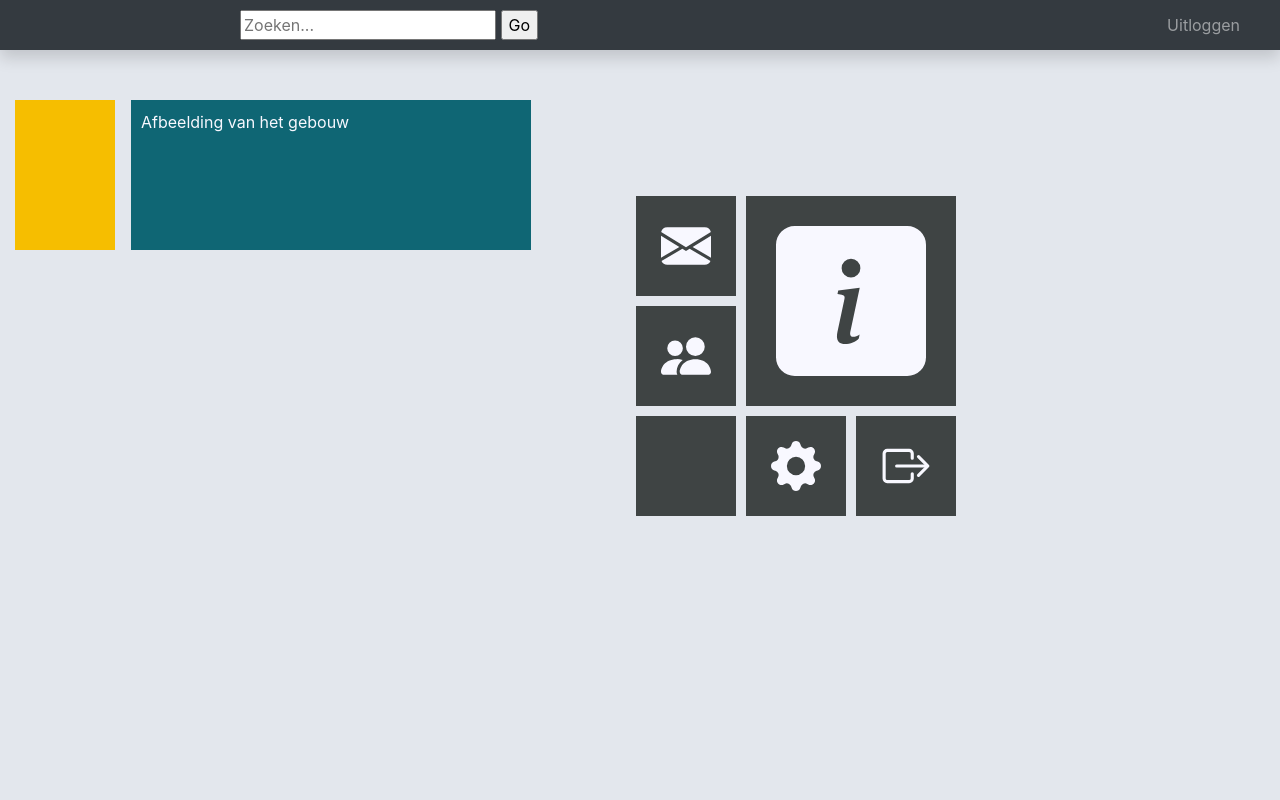
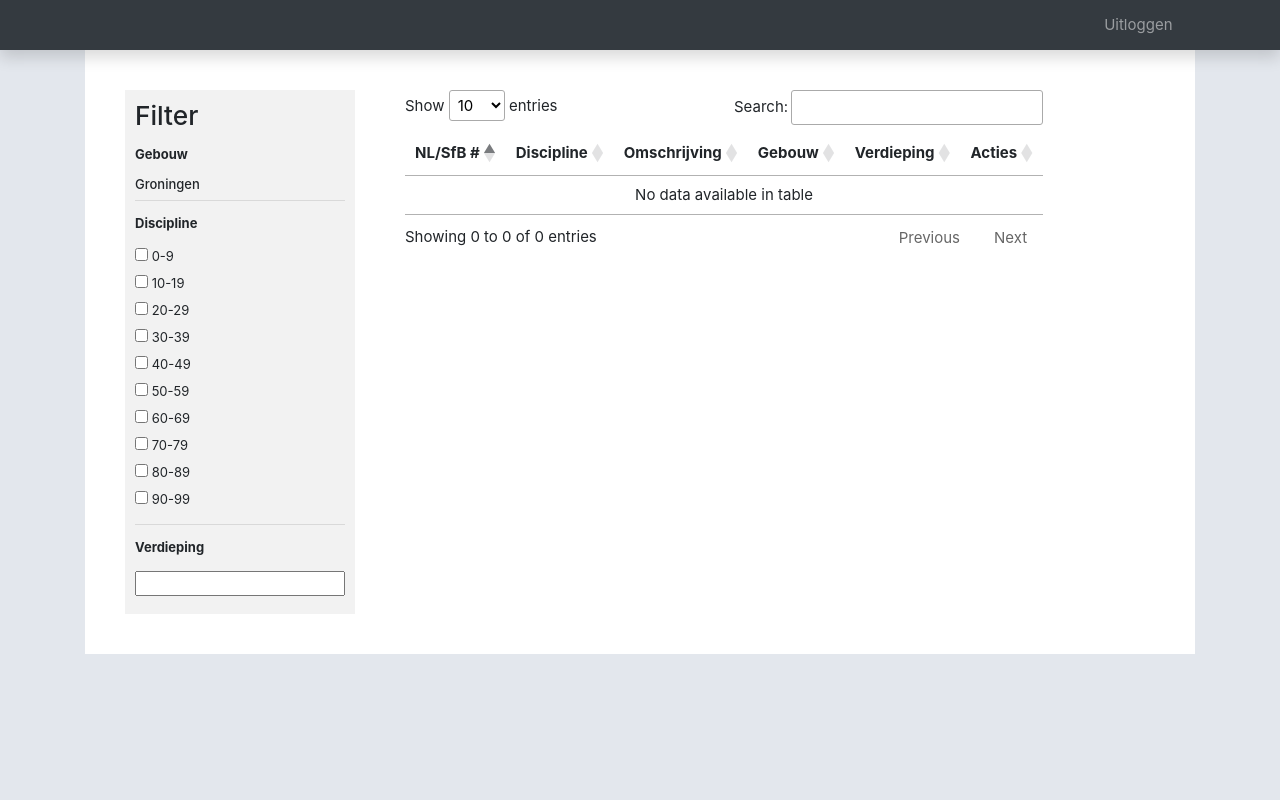
Before and after one commit to alterlai/supportal, a Symfony app: template templates/pages/home.html.twig in a window 1280 px wide. Run offline with Twig, Linux system fonts and the light colour scheme; the template is opened without the code that fills it, so the values that code supplies are empty; some libraries are stand-ins or nearby versions.

Commit message:
Home en document page

```diff
--- /dev/null
+++ b/public/web/css/application.css
@@ -0,0 +1,33 @@
+.navbar {
+    position: absolute;
+    top: 0;
+    width: 100%;
+}
+.row {margin-left: 0; margin-right: 0;}
+
+.content {padding-top: 50px;}
+
+#documenten {
+    background: white;
+    display: flex;
+    padding: 40px;
+}
+
+#filterContainer {
+    margin-right: 50px;
+    padding: 10px;
+    background: #f2f2f2;
+}
+#filterContainer hr { margin-top: 0.5rem; margin-bottom: 0.5rem; }
+
+.filterOption ul { margin-bottom: 0; }
+.filterOption { font-size: 13px; }
+.filterOption h4 {
+    font-size: 13px;
+    font-weight: bold;
+    margin-top: 1rem;
+    margin-bottom: 1rem;
+}
+.filterOption h5{
+    font-size: 13px;
+}
--- a/public/web/css/design1.css
+++ /dev/null
@@ -1,116 +0,0 @@
-/*
- * Main content
- */
-.breadcrumb { margin-top: 15px;}
-
-.yellow { background: var(--yellow) }
-.antraciet { background: var(--antraciet)}
-.content { padding-top: 50px; }
-
-.left-block { padding: 5px; }
-.left-block,
-.left-block:hover,
-.right-sub-block:hover {
-    text-decoration: inherit;
-    min-width: 100px;
-    color: inherit;
-}
-.left-block:hover { color: black; }
-.right-sub-block:hover {color: ghostwhite;}
-.right-sub-block {
-    padding: 10px;
-    color: ghostwhite;
-    margin-bottom: 10px;
-    background: var(--antraciet);
-    min-width: 200px;
-    min-height: 75px;
-}
-.right-sub-block:last-child { margin-bottom: 0;}
-
-.grid {
-    display: grid;
-    grid-template-areas:
-            'mail info info'
-            'people info info'
-            'blank settings exit';
-    grid-gap: 10px;
-    margin-left: 100px;
-
-}
-grid-item {
-    background: var(--antraciet);
-    height: 100px;
-    width: 100px;
-    display: flex;
-    justify-content: center;
-    align-items: center;
-}
-grid-item svg {
-    color: ghostwhite;
-    height: 50px;
-    width: 50px;
-}
-.grid-info {
-    grid-area: info;
-    width: 100%;
-    height: 100%;
-    background: #3f4444;
-    display: flex;
-    justify-content: center;
-    align-items: center;
-}
-.grid-info svg {
-    width: 150px;
-    height: 150px;
-    color: ghostwhite;
-}
-.grid-mail { grid-area: mail; }
-.grid-people { grid-area: people; }
-.grid-blank { grid-area: blank; }
-.grid-settings { grid-area: settings; }
-.grid-exit { grid-area: exit; }
-
-.discipline-grid-container {
-    display: grid;
-    grid-template-columns: 150px 150px 150px;
-    grid-gap: 10px;
-}
-.discipline-grid-container > *{
-    height: 150px;
-    padding: 10px;
-}
-.discipline-grid-container .yellow { font-size: 20px; }
-
-.grid-col-1 {
-    grid-template-columns: 150px;
-    grid-gap: 10px;
-    display: grid;
-}
-.grid-col-1 > * {
-    height: 150px;
-    padding: 10px;
-}
-.grid-col-1 > .antraciet {
-    display: flex;
-    justify-content: center;
-    align-items: center;
-    color: ghostwhite;
-}
-.discipline-grid-container .antraciet {
-    display: flex;
-    align-items: center;
-    justify-content: center;
-    font-size: 40px;
-    font-weight: bold;
-    color: ghostwhite;
-
-}
-.discipline-grid-container .disabled { opacity: 80%; }
-.discipline-grid-container a:hover { text-decoration: none; }
-.grid-col-1 svg {height: 100px; width: 100px;}
-.g-span-2-3 {
-    grid-column-start: 2;
-    grid-column-end: 4;
-}
-
-.ml-10 { margin-left: 100px;}
--- a/public/web/css/main.css
+++ b/public/web/css/main.css
@@ -18,6 +18,7 @@ body, html {
     top: 0;
     background: var(--bg-light);
     padding-top: var(--nav-size);
+    font-size: 15px;
 }
 
 background {
--- a/src/DataFixtures/DocumentFixtures.php
+++ b/src/DataFixtures/DocumentFixtures.php
@@ -4,8 +4,6 @@ namespace App\DataFixtures;
 
 use App\Entity\Discipline;
 use App\Entity\Document;
-use App\Faker\NewNativeLoader;
-use App\Faker\Provider\DocumentProvider;
 use App\Repository\BuildingRepository;
 use App\Repository\DisciplineRepository;
 use App\Service\DocumentNameParserService;
@@ -70,7 +68,7 @@ class DocumentFixtures extends Fixture implements DependentFixtureInterface
 
         $randomBuilding = $this->buildings[$key];
 
-        return $this->nameParser->generateFileNameFromEntities($randomBuilding, $discipline, rand(0, 4), 1, "");
+        return $this->nameParser->generateFileNameFromEntities($randomBuilding, $discipline, rand(0, 4), 1, ".pdf");
     }
 
 
--- a/templates/base.html.twig
+++ b/templates/base.html.twig
@@ -5,7 +5,7 @@
         <title>{% block title %}{% endblock %}</title>
         <link rel="stylesheet" href="{{ asset('web/css/bootstrap.min.css') }}">
         <link rel="stylesheet" href="{{ asset('web/css/main.css') }}">
-        <link rel="stylesheet" href="{{ asset('web/css/design1.css') }}">
+        <link rel="stylesheet" href="{{ asset('web/css/application.css') }}">
         <link rel="stylesheet" type="text/css" href="https://cdn.datatables.net/1.10.20/css/jquery.dataTables.min.css"/>
         {% block stylesheets %}{% endblock %}
     </head>
--- a/templates/pages/home.html.twig
+++ b/templates/pages/home.html.twig
@@ -4,78 +4,75 @@
 {% block body %}
     {% include 'partials/navbar.html.twig' %}
 
-    <div class="container-fluid">
-        <div class="content">
-            <div class="block-group d-inline-flex">
-                <a href="{{ path('buildings') }}" class="left-block yellow mr-3">
-                    <h4>{{ app.user.organisation }}</h4>
-                </a>
-                <div style="height: 150px; background: #0f6674; width: 400px" class="right-sub-block">
-                    <span>Afbeelding van het gebouw</span>
+    <div class="container">
+        <div id="documenten">
+            <div id="filterContainer">
+                <div id="filters">
+                    <h3>Filter</h3>
+                    <div id="gebouwenFilter" class="filterOption">
+                        <h4>Gebouw</h4>
+                        <h5>Groningen</h5>
+                        <ul class="fa-columns list-unstyled">
+                            {% for locatie in app.user.organisation.buildings %}
+                                <li>
+                                    <label>
+                                        <input type="checkbox" name="locatie"
+                                               value="{{ locatie }}"> {{ locatie }}
+                                    </label>
+                                </li>
+                            {% endfor %}
+                        </ul>
+                    </div>
+
+                    <hr>
+
+                    <div class="filterOption" id="disciplineFilter">
+                        <h4>Discipline</h4>
+                        <ul class="list-group list-unstyled">
+                            {% for i in 0..9 %}
+                                <label>
+                                    <input type="checkbox" name="locatie"
+                                           value="{{ i*10 }}"> {{ i*10 }}-{{ i*10+9 }}
+                                </label>
+                            {% endfor %}
+                        </ul>
+                    </div>
+
+                    <hr>
+
+                    <div class="filterOption" id="floorFilter">
+                        <h4>Verdieping</h4>
+                        <label>
+                            <input type="text" name="floor" />
+                        </label>
+                    </div>
                 </div>
             </div>
-            <div class="grid-container d-inline-flex">
-                <div class="grid">
-                    <grid-item class="grid-mail">
-                        <a href="mailto:test@iqsupportbv.nl">
-                            <svg class="bi bi-envelope-fill" width="1em" height="1em" viewBox="0 0 16 16"
-                                 fill="currentColor"
-                                 xmlns="http://www.w3.org/2000/svg">
-                                <path d="M.05 3.555L8 8.414l7.95-4.859A2 2 0 0014 2H2A2 2 0 00.05 3.555zM16 4.697l-5.875 3.59L16 11.743V4.697zm-.168 8.108L9.157 8.879 8 9.586l-1.157-.707-6.675 3.926A2 2 0 002 14h12a2 2 0 001.832-1.195zM0 11.743l5.875-3.456L0 4.697v7.046z"/>
-                            </svg>
-                        </a>
-                    </grid-item>
-                    <div class="grid-info">
-                        <a href="#">
-                            <svg class="bi bi-info-square-fill" width="1em" height="1em" viewBox="0 0 16 16"
-                                 fill="currentColor"
-                                 xmlns="http://www.w3.org/2000/svg">
-                                <path fill-rule="evenodd"
-                                      d="M0 2a2 2 0 012-2h12a2 2 0 012 2v12a2 2 0 01-2 2H2a2 2 0 01-2-2V2zm8.93 4.588l-2.29.287-.082.38.45.083c.294.07.352.176.288.469l-.738 3.468c-.194.897.105 1.319.808 1.319.545 0 1.178-.252 1.465-.598l.088-.416c-.2.176-.492.246-.686.246-.275 0-.375-.193-.304-.533L8.93 6.588zM8 5.5a1 1 0 100-2 1 1 0 000 2z"
-                                      clip-rule="evenodd"/>
-                            </svg>
-                        </a>
-                    </div>
-                    <grid-item class="grid-people">
-                        <a href="http://www.iqsupportbv.nl/onzemensen/">
-                            <svg class="bi bi-people-fill" width="1em" height="1em" viewBox="0 0 16 16"
-                                 fill="currentColor"
-                                 xmlns="http://www.w3.org/2000/svg">
-                                <path fill-rule="evenodd"
-                                      d="M7 14s-1 0-1-1 1-4 5-4 5 3 5 4-1 1-1 1H7zm4-6a3 3 0 100-6 3 3 0 000 6zm-5.784 6A2.238 2.238 0 015 13c0-1.355.68-2.75 1.936-3.72A6.325 6.325 0 005 9c-4 0-5 3-5 4s1 1 1 1h4.216zM4.5 8a2.5 2.5 0 100-5 2.5 2.5 0 000 5z"
-                                      clip-rule="evenodd"/>
-                            </svg>
-                        </a>
-                    </grid-item>
-                    <grid-item class="grid-blank"></grid-item>
-                    <grid-item class="grid-settings">
-                        <a href="{{ path('settings') }}">
-                            <svg class="bi bi-gear-fill" width="1em" height="1em" viewBox="0 0 16 16"
-                                 fill="currentColor"
-                                 xmlns="http://www.w3.org/2000/svg">
-                                <path fill-rule="evenodd"
-                                      d="M9.405 1.05c-.413-1.4-2.397-1.4-2.81 0l-.1.34a1.464 1.464 0 01-2.105.872l-.31-.17c-1.283-.698-2.686.705-1.987 1.987l.169.311c.446.82.023 1.841-.872 2.105l-.34.1c-1.4.413-1.4 2.397 0 2.81l.34.1a1.464 1.464 0 01.872 2.105l-.17.31c-.698 1.283.705 2.686 1.987 1.987l.311-.169a1.464 1.464 0 012.105.872l.1.34c.413 1.4 2.397 1.4 2.81 0l.1-.34a1.464 1.464 0 012.105-.872l.31.17c1.283.698 2.686-.705 1.987-1.987l-.169-.311a1.464 1.464 0 01.872-2.105l.34-.1c1.4-.413 1.4-2.397 0-2.81l-.34-.1a1.464 1.464 0 01-.872-2.105l.17-.31c.698-1.283-.705-2.686-1.987-1.987l-.311.169a1.464 1.464 0 01-2.105-.872l-.1-.34zM8 10.93a2.929 2.929 0 100-5.86 2.929 2.929 0 000 5.858z"
-                                      clip-rule="evenodd"/>
-                            </svg>
-                        </a>
-                    </grid-item>
-                    <grid-item class="grid-exit">
-                        <a href="{{ path('logout') }}">
-                            <svg class="bi bi-box-arrow-right" width="1em" height="1em" viewBox="0 0 16 16"
-                                 fill="currentColor"
-                                 xmlns="http://www.w3.org/2000/svg">
-                                <path fill-rule="evenodd"
-                                      d="M11.646 11.354a.5.5 0 010-.708L14.293 8l-2.647-2.646a.5.5 0 01.708-.708l3 3a.5.5 0 010 .708l-3 3a.5.5 0 01-.708 0z"
-                                      clip-rule="evenodd"/>
-                                <path fill-rule="evenodd" d="M4.5 8a.5.5 0 01.5-.5h9a.5.5 0 010 1H5a.5.5 0 01-.5-.5z"
-                                      clip-rule="evenodd"/>
-                                <path fill-rule="evenodd"
-                                      d="M2 13.5A1.5 1.5 0 01.5 12V4A1.5 1.5 0 012 2.5h7A1.5 1.5 0 0110.5 4v1.5a.5.5 0 01-1 0V4a.5.5 0 00-.5-.5H2a.5.5 0 00-.5.5v8a.5.5 0 00.5.5h7a.5.5 0 00.5-.5v-1.5a.5.5 0 011 0V12A1.5 1.5 0 019 13.5H2z"
-                                      clip-rule="evenodd"/>
-                            </svg>
-                        </a>
-                    </grid-item>
-                </div>
+            <div id="listingContainer">
+                <table class="dataTable" id="listing">
+                    <thead>
+                    <tr>
+                        <th>NL/SfB #</th>
+                        <th>Discipline</th>
+                        <th>Omschrijving</th>
+                        <th>Gebouw</th>
+                        <th>Verdieping</th>
+                        <th>Acties</th>
+                    </tr>
+                    </thead>
+                    <tbody>
+                        {% for document in documents %}
+                            <tr>
+                                <td>{{ document.documentName }}</td>
+                                <td>{{ document.discipline.code }}</td>
+                                <td>{{ document.discipline.description }}</td>
+                                <td>TODO</td>
+                                <td>TODO</td>
+                                <td>Acties</td>
+                            </tr>
+                        {% endfor %}
+                    </tbody>
+                </table>
             </div>
         </div>
     </div>
--- a/templates/partials/breadcrumbs.html.twig
+++ /dev/null
@@ -1,4 +0,0 @@
-<ol class="breadcrumb shadow-sm">
-    <li class="breadcrumb-item"><a href="{{ path('home') }}">Home</a></li>
-    <li class="breadcrumb-item active">{{ app.user.organisation }}</li>
-</ol>
--- a/templates/partials/navbar.html.twig
+++ b/templates/partials/navbar.html.twig
@@ -1,15 +1,12 @@
 {% block navbar %}
-    <nav class="navbar navbar-dark fixed-top bg-dark flex-md-nowrap shadow navbar-expand-sm">
+    <nav class="navbar navbar-dark bg-dark  flex-md-nowrap shadow navbar-expand-sm">
+        <div class="container">
             <a class="navbar-brand col-sm-3 col-md-2" href="{{ path('home') }}">{{ app.user.organisation }}</a>
             <button class="navbar-toggler" type="button" data-toggle="collapse" data-target="#navbarSupportedContent" aria-controls="navbarSupportedContent" aria-expanded="false" aria-label="Toggle navigation">
                 <span class="navbar-toggler-icon"></span>
             </button>
 
             <div class="collapse navbar-collapse">
-            <form action="{{ path('search') }}" method="get">
-                <input type="text" name="search" placeholder="Zoeken...">
-                <input type="submit" value="Go">
-            </form>
                 <ul class="navbar-nav px-3 ml-auto">
                     <li class="nav-item">
                         <span class="navbar-text username">{{ app.user.username }}</span>
@@ -19,5 +16,6 @@
                     </li>
                 </ul>
             </div>
+        </div>
     </nav>
 {% endblock %}
```
Also changed, not shown: src/Controller/MockDocumentsController.php (deleted, +0 -30 lines), src/Controller/PageController.php (+19 -27 lines), src/Entity/Document.php (+15 -0 lines), templates/pages/buildings.html.twig (deleted, +0 -34 lines), templates/pages/disciplines.html.twig (deleted, +0 -39 lines), templates/pages/document.html.twig (added, +38 -0 lines), templates/pages/documents.html.twig (deleted, +0 -44 lines). Lines whose indentation alone changed are shown as unchanged.
